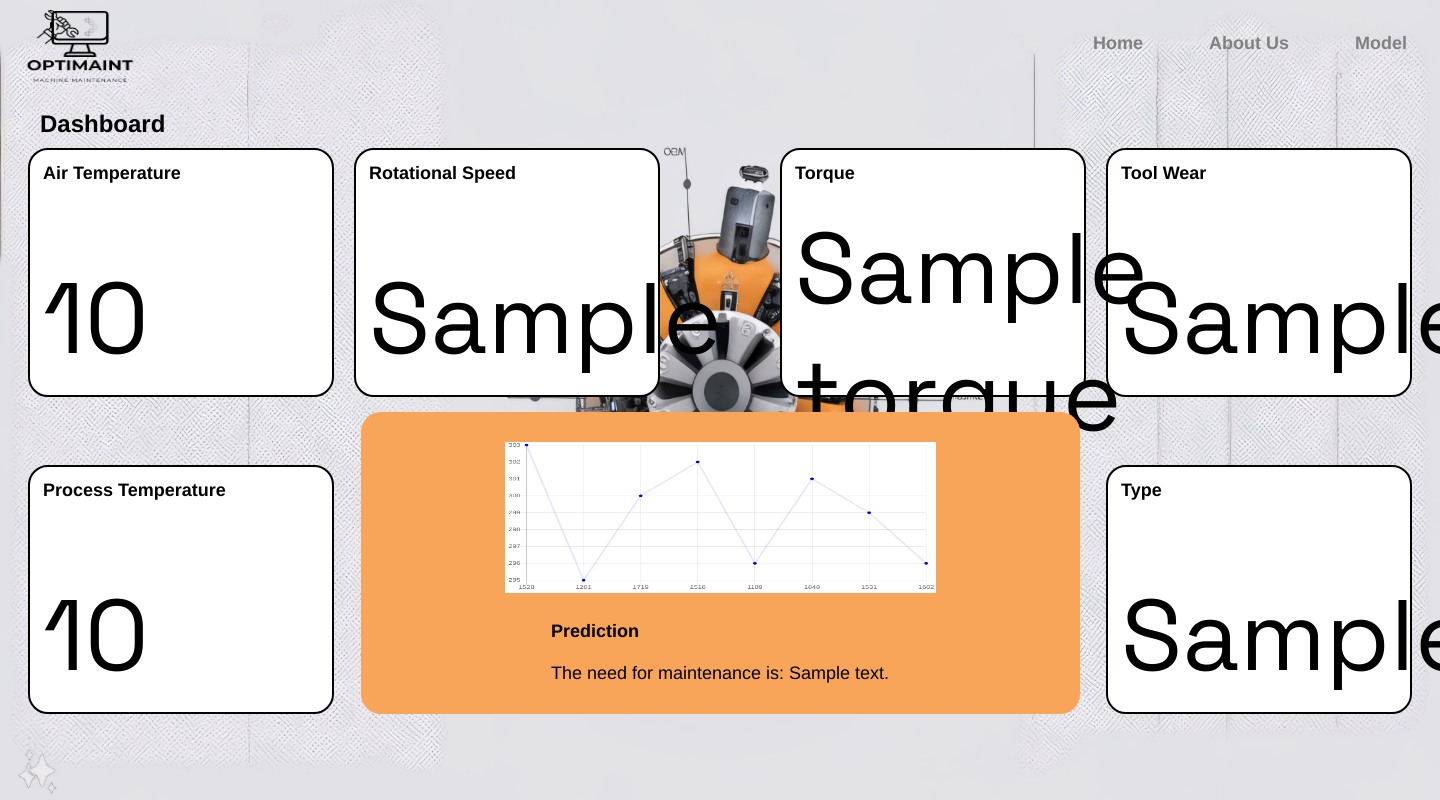
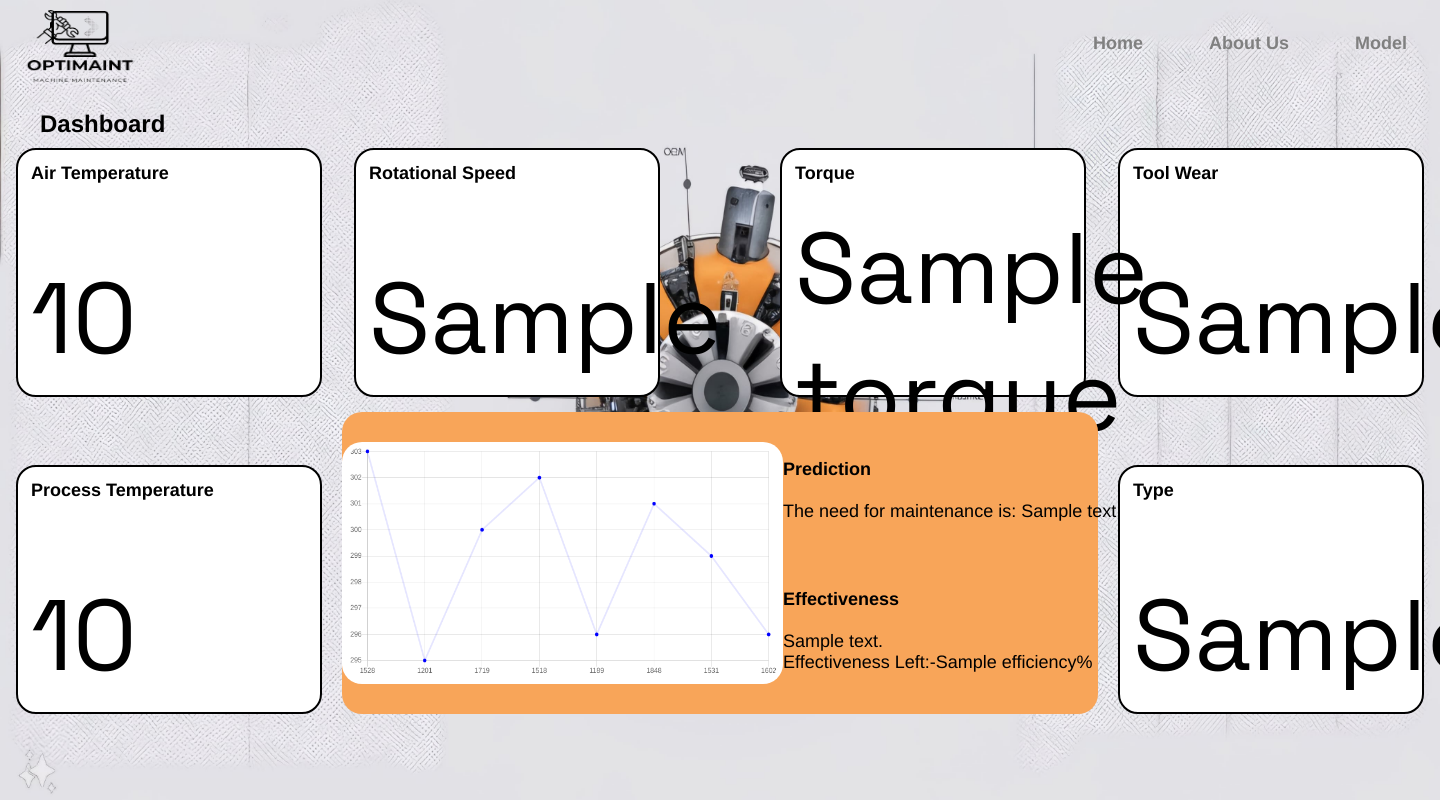
Before and after one commit to yashr4616/HackEra---Code-Optimizer, a Flask app: template templates/dashboard.html in a window 1440 px wide; the page is wider, and only the part inside the window is pictured. Run offline with Flask 3, Linux system fonts and the light colour scheme; the template is opened without the code that fills it: most values are stand-ins (such as "Sample title", 1, 10 or a date in 2020); parts of the project's set-up code (start-up, migrations or seed data) failed here and were passed over.

Commit message:
update code

```diff
--- a/model_flask1.py
+++ b/model_flask1.py
@@ -92,6 +92,18 @@ def dashboard():
     machine_type = request.args.get('machine_type', type=str)
     prediction_text = request.args.get('prediction_text', type=str)
 
+
+    efficiency = 100-(tool_wear/2.5)
+    efficiency_text=""
+    if(prediction_text == "No"):
+        if (efficiency <= 35):
+            efficiency_text = "Change of Tools required"
+        elif(efficiency >=35 and efficiency<=60):
+            efficiency_text = "Monitor Tools"
+        else:
+            efficiency_text= "Everything is working fine."
+
+
     return render_template('dashboard.html',
                            air_temperature=air_temperature,
                            process_temperature=process_temperature,
@@ -99,7 +111,9 @@ def dashboard():
                            torque=torque,
                            tool_wear=tool_wear,
                            machine_type=machine_type,
-                           prediction_text=prediction_text)
+                           prediction_text=prediction_text,
+                           efficiency_text = efficiency_text,
+                           efficiency = efficiency)
 
 
 @app.route('/upload', methods=['GET', 'POST'])
--- a/static/css/dashboard.css
+++ b/static/css/dashboard.css
@@ -140,7 +140,7 @@
     background-color: #f8a559;
     border-radius: 20px;
     height: 242px;
-    width: 719px;
+    width: 756px;
     display: flex;
     flex-direction: column;
     flex-wrap: wrap;
@@ -187,9 +187,11 @@
 
 }
 #myChart{
-    height: 151px !important;
+    height: 242px !important;
     width: 431px !important;
-    background-color: white ;
+    background-color: white;
+    border-radius: 20px;
+    padding: 5px;
 }
 
 .pie_chart {
--- a/templates/dashboard.html
+++ b/templates/dashboard.html
@@ -86,10 +86,17 @@
                     </div>
                     <div class="result">
                         <canvas id="myChart"></canvas>
-                        <div class="prediction">
+                        <div class="pred_eff">
+                        <div class="prediction" style="margin-top: 17px">
                             <h3>Prediction</h3><br>
                             <p>The need for maintenance is: {{ prediction_text }}</p>
                         </div>
+                        <div class="efficiency" style="margin-top: 67px;">
+                            <h3>Effectiveness</h3><br>
+                            <p>{{ efficiency_text }}</p>
+                            <p>Effectiveness Left:-{{ efficiency }}%</p>
+                        </div>
+                    </div>
 
                     </div>
                 </div>
```
